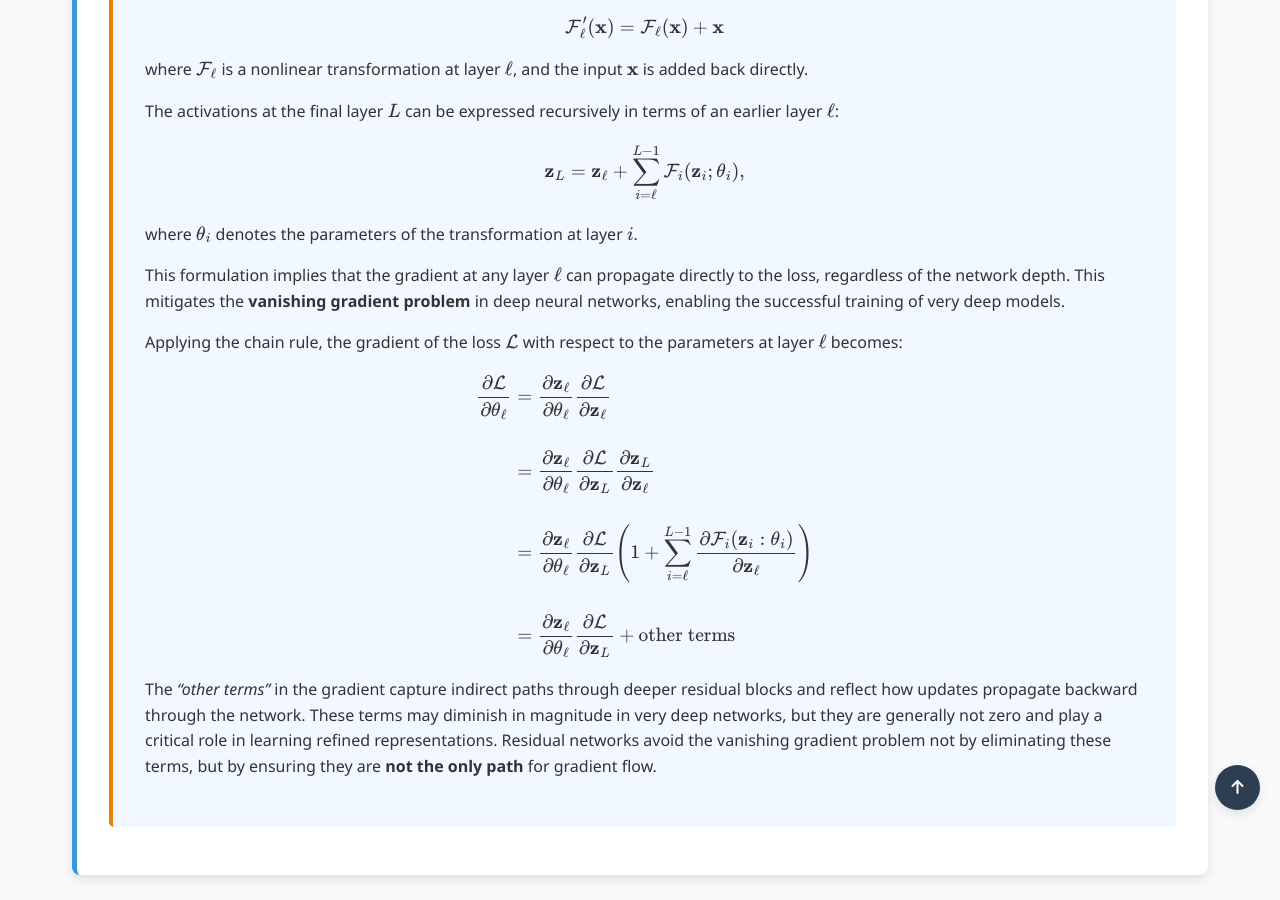
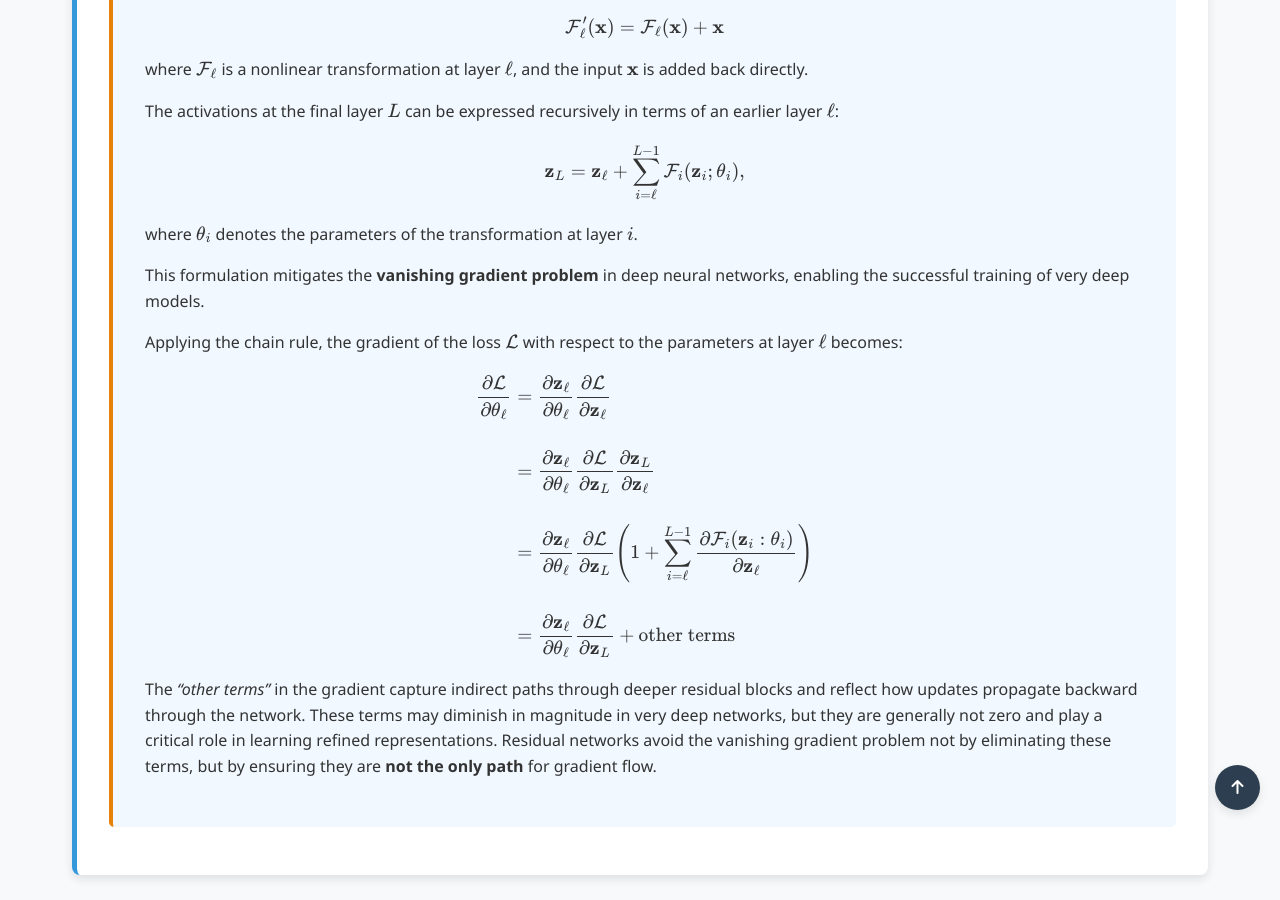
Before and after one commit to Yusukey01/yusukey01.github.io, a Jekyll site: the page built from Mathematics/Machine_learning/deep_nn.html, in a window 1280 px wide and 900 px high, scrolled down 1436 px. Built offline with Jekyll 4.4.1, drawn with Linux system fonts in a browser that asks for light colours.

Commit message:
changed demo style

```diff
--- a/Mathematics/Machine_learning/deep_nn.html
+++ b/Mathematics/Machine_learning/deep_nn.html
@@ -76,8 +76,8 @@ uses_python: false
                     </p>
 
                     <p>
-                        This formulation implies that the gradient at any layer \(\ell\) can propagate directly to the loss, regardless of the network depth.
-                        This mitigates the <strong>vanishing gradient problem</strong> in deep neural networks, enabling the successful training of very deep models.
+                        This formulation mitigates the <strong>vanishing gradient problem</strong> in deep neural networks, enabling the
+                        successful training of very deep models.
                     </p>
                     <p>
                         Applying the chain rule, the gradient of the loss \(\mathcal{L}\) with respect to the parameters at layer \(\ell\) becomes:
```
